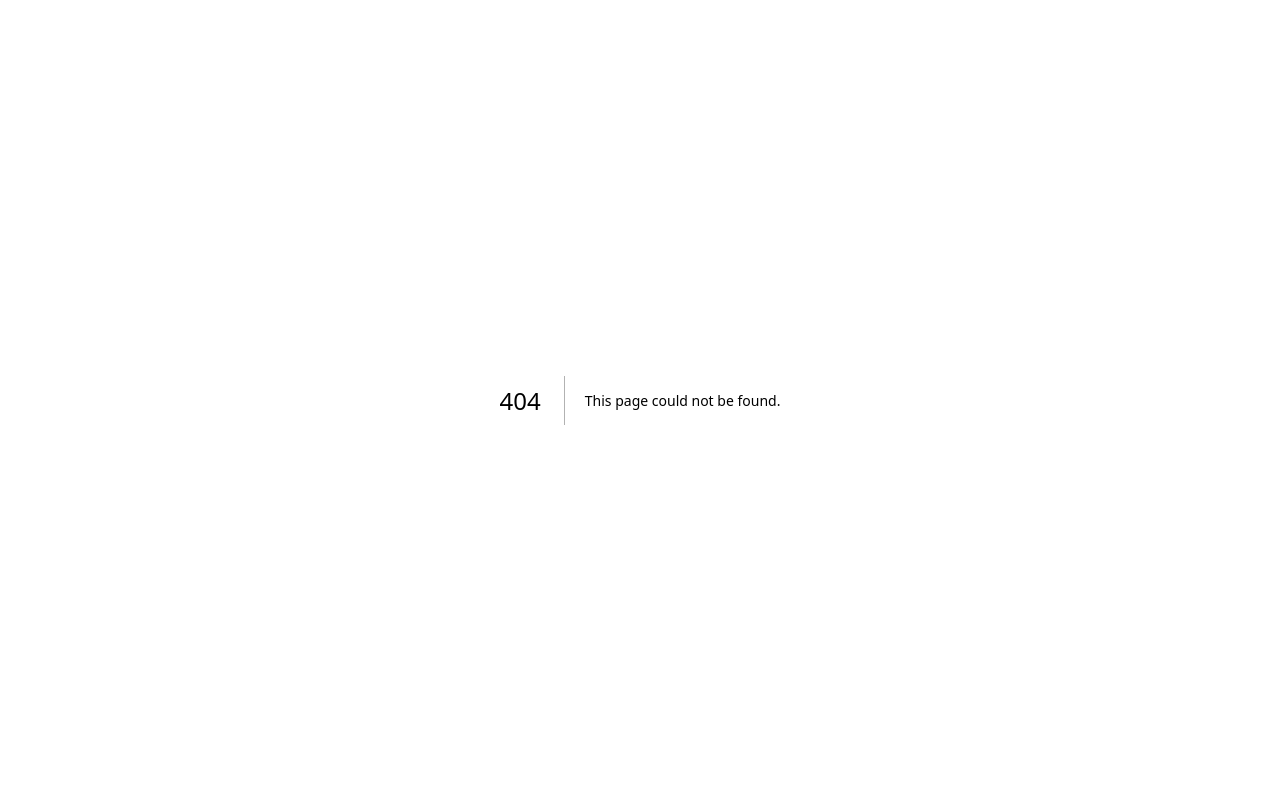
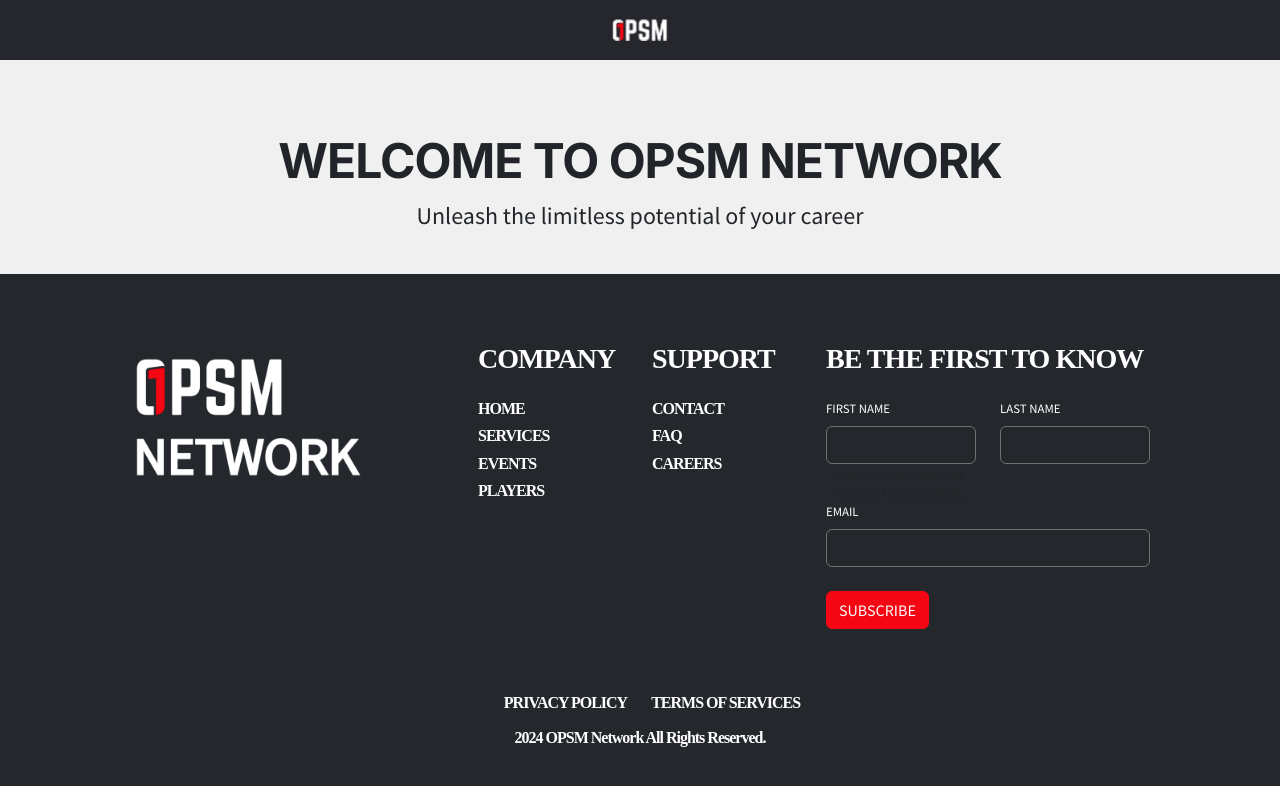
Before and after one commit to mnshah0101/opsm-network, a Next.js app: page /login in a window 1280 px wide. Before the commit this address had no page. Shown: the top 786 px of the page. Built offline with nearby package versions, Linux system fonts and the light colour scheme; a web font is replaced by a local one.

Commit message:
started login page

```diff
--- /dev/null
+++ b/components/header/HeaderNoMenu.jsx
@@ -0,0 +1,13 @@
+'use client'
+export default function Header(){
+    return (
+        <div className="bg-navbar-dark  d-flex flex-column align-items-center justify-content-center">
+<div className="image-div">
+            <img onClick={e=>window.location ="/"} className='img-fluid' src="/assets/logos/opsm_logo_white.png" alt="" style={{maxHeight:"30px"}} />
+
+            </div>
+
+
+        </div>
+    )
+}
--- /dev/null
+++ b/components/login/Login.jsx
@@ -0,0 +1,13 @@
+import SectionTitle from "../text/SectionTitleCenter"
+export default function Login(){
+
+    return (
+
+    <div className="container">
+        <SectionTitle title="Welcome To OPSM Network" subtitle={"Unleash the limitless potential of your career"}/>
+
+    </div>
+
+    )
+
+}
--- /dev/null
+++ b/components/text/SectionTitleCenter.jsx
@@ -0,0 +1,9 @@
+export default function SectionTitle({title, subtitle}){
+    return (
+        <div className="col-12 d-flex justify-content-center flex-column align-items-center my-4 ">
+        <h1 className="title-text text-center  mt-5 ">{title}</h1>
+        <p className="text-center font-rem-15">{subtitle}</p>
+
+        </div>
+    )
+}
--- /dev/null
+++ b/src/app/login/page.js
@@ -0,0 +1,20 @@
+import Header from "../../../components/header/HeaderNoMenu";
+import Footer from "../../../components/footer/Footer";
+import login from "../../../components/login/Login";
+import Login from "../../../components/login/Login";
+
+export default function Home() {
+  return (
+    <div style={{backgroundColor:"#F0F0F0"}}>
+      <Header />
+
+      <Login />
+
+
+    <Footer />
+
+
+    </div>
+
+  );
+}
--- a/styles/globals.css
+++ b/styles/globals.css
@@ -109,7 +109,7 @@
 }
 @media (max-width: 768px) {
   .title-text {
-    font-size: 1rem;
+    font-size: 2.5rem;
   }
 }
 
@@ -224,3 +224,7 @@ blockquote cite:before {
   width: 100%;
   height: 1500px;
 }
+
+a {
+  text-decoration: none;
+}
```
Also changed, not shown: components/header/DarkHeader.jsx (+19 -9 lines), components/home/HomeTestimonal.jsx (+4 -4 lines), components/text/SectionTitle.jsx (added, +7 -0 lines).
